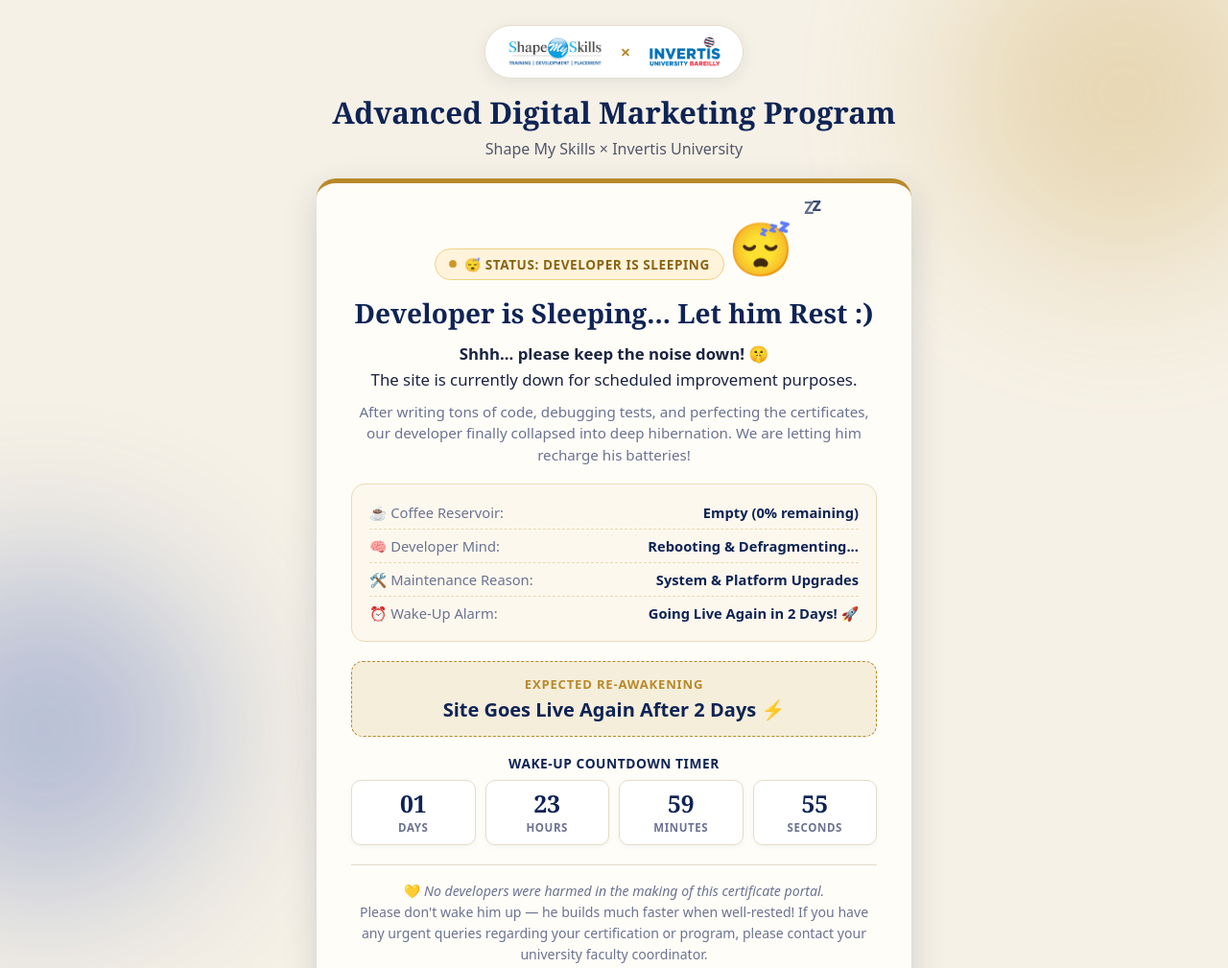
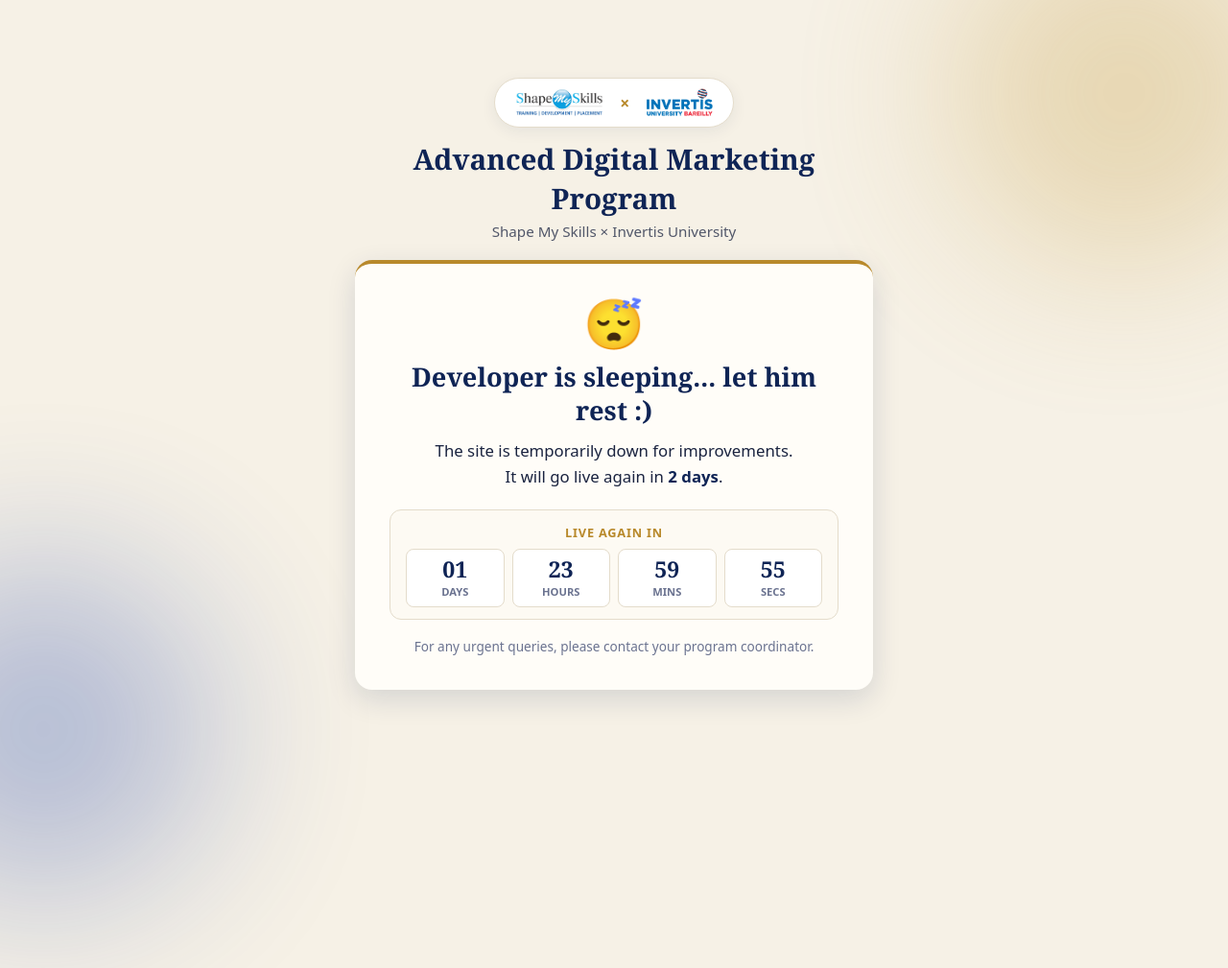
Before and after one commit to SinghCod3r/digital_marketing_certificate, a plain HTML site: page public/index.html in a window 1280 px wide. Shown: the top 1009 px of the page at 96% size. After the commit the page ends 800 px from the top, so only its background shows below. Drawn offline with Linux system fonts and the light colour scheme.

Commit message:
Simplify takedown message: short, natural, human tone

```diff
--- a/public/index.html
+++ b/public/index.html
@@ -7,16 +7,12 @@
 <style>
 :root {
   --navy: #0f2455;
-  --navy-dark: #091738;
   --gold: #b8892b;
-  --gold-light: #e5b84c;
   --bg: #f6f1e6;
   --card: #fffdf8;
   --ink: #1b2440;
   --muted: #6b7390;
   --line: #e4dccb;
-  --badge-bg: #fff4db;
-  --badge-border: #f0cf85;
 }
 * { box-sizing: border-box; }
 body {
@@ -28,7 +24,7 @@ body {
   display: flex;
   justify-content: center;
   align-items: center;
-  padding: 26px 16px;
+  padding: 24px 16px;
 }
 body::before, body::after {
   content: "";
@@ -61,11 +57,11 @@ body::after {
 
 .wrap {
   width: 100%;
-  max-width: 620px;
-  animation: rise .6s cubic-bezier(.2,.7,.2,1) both;
+  max-width: 540px;
+  animation: rise .5s cubic-bezier(.2,.7,.2,1) both;
 }
 @keyframes rise {
-  from { opacity: 0; transform: translateY(18px) scale(.985); }
+  from { opacity: 0; transform: translateY(16px); }
 }
 
 header {
@@ -76,17 +72,17 @@ header {
   display: inline-flex;
   align-items: center;
   justify-content: center;
-  gap: 18px;
+  gap: 16px;
   background: #ffffff;
-  padding: 10px 22px;
+  padding: 9px 20px;
   border-radius: 999px;
-  box-shadow: 0 4px 18px rgba(15,36,85,.08);
+  box-shadow: 0 4px 16px rgba(15,36,85,.07);
   border: 1px solid var(--line);
-  margin-bottom: 14px;
+  margin-bottom: 12px;
   max-width: 100%;
 }
 .brand-divider {
-  font-size: 1.15rem;
+  font-size: 1.1rem;
   font-weight: 700;
   color: var(--gold);
   line-height: 1;
@@ -97,16 +93,16 @@ header {
   object-fit: contain;
   display: block;
 }
-.logo-sms { height: 34px; }
-.logo-invertis { height: 32px; }
+.logo-sms { height: 32px; }
+.logo-invertis { height: 30px; }
 @media (max-width: 480px) {
-  .brand-bar { gap: 12px; padding: 8px 16px; }
-  .logo-sms { height: 28px; }
-  .logo-invertis { height: 26px; }
+  .brand-bar { gap: 10px; padding: 7px 14px; }
+  .logo-sms { height: 26px; }
+  .logo-invertis { height: 24px; }
 }
 header h1 {
-  font-size: clamp(1.4rem, 4.5vw, 1.95rem);
-  margin: 0 0 6px;
+  font-size: clamp(1.35rem, 4.2vw, 1.85rem);
+  margin: 0 0 4px;
   font-family: Georgia, serif;
   color: var(--navy);
   font-weight: 700;
@@ -115,74 +111,29 @@ header p {
   margin: 0;
   color: var(--ink);
   opacity: .75;
-  font-size: 1rem;
+  font-size: 0.95rem;
   font-weight: 500;
 }
 
 .card {
   background: var(--card);
-  border-radius: 20px;
-  padding: clamp(22px, 5vw, 36px);
-  box-shadow: 0 12px 35px rgba(15,36,85,.16);
-  border-top: 5px solid var(--gold);
+  border-radius: 18px;
+  padding: clamp(24px, 5vw, 36px);
+  box-shadow: 0 10px 30px rgba(15,36,85,.14);
+  border-top: 4px solid var(--gold);
   text-align: center;
 }
 
-.status-badge {
-  display: inline-flex;
-  align-items: center;
-  gap: 8px;
-  background: var(--badge-bg);
-  border: 1px solid var(--badge-border);
-  color: #8c6314;
-  font-weight: 700;
-  font-size: 0.85rem;
-  padding: 6px 14px;
-  border-radius: 99px;
-  text-transform: uppercase;
-  letter-spacing: .04em;
-  margin-bottom: 16px;
-}
-.status-dot {
-  width: 8px;
-  height: 8px;
-  background: #c98c1a;
-  border-radius: 50%;
-  animation: pulse 1.6s ease-in-out infinite;
-}
-@keyframes pulse {
-  0%, 100% { opacity: 1; transform: scale(1); }
-  50% { opacity: .4; transform: scale(.8); }
-}
-
-.sleep-icon-box {
-  position: relative;
-  display: inline-block;
-  margin: 4px auto 14px;
-  font-size: 3.4rem;
+.emoji-heading {
+  font-size: 3.2rem;
   line-height: 1;
-}
-.zzz-badge {
-  position: absolute;
-  font-weight: 900;
-  color: var(--navy);
-  opacity: 0;
-  animation: floatZ 3s ease-in-out infinite;
-  user-select: none;
-}
-.z1 { font-size: 1rem; top: -6px; right: -12px; animation-delay: 0s; }
-.z2 { font-size: 1.3rem; top: -18px; right: -24px; animation-delay: 1s; }
-.z3 { font-size: 1.6rem; top: -32px; right: -36px; animation-delay: 2s; }
-@keyframes floatZ {
-  0% { opacity: 0; transform: translate(0, 0) scale(0.6); }
-  45% { opacity: 0.95; transform: translate(6px, -12px) scale(1); }
-  100% { opacity: 0; transform: translate(14px, -26px) scale(1.25); }
+  margin-bottom: 12px;
 }
 
 .card h2 {
   font-family: Georgia, serif;
   color: var(--navy);
-  font-size: clamp(1.35rem, 4.4vw, 1.75rem);
+  font-size: clamp(1.35rem, 4.4vw, 1.7rem);
   margin: 0 0 12px;
   line-height: 1.3;
 }
@@ -191,112 +142,59 @@ header p {
   font-size: 1.05rem;
   line-height: 1.6;
   color: var(--ink);
-  margin: 0 0 8px;
+  margin: 0 0 20px;
 }
-.card .sublead {
-  font-size: 0.95rem;
-  color: var(--muted);
-  line-height: 1.5;
-  margin: 0 0 18px;
+.card .lead strong {
+  color: var(--navy);
 }
 
-.funny-status-box {
-  background: #fdf8ee;
-  border: 1.5px solid #ebd9b7;
-  border-radius: 14px;
-  padding: 12px 18px;
-  margin: 16px 0 20px;
-  text-align: left;
-  font-size: 0.92rem;
+.countdown-wrap {
+  background: #fdfaf3;
+  border: 1px solid var(--line);
+  border-radius: 12px;
+  padding: 14px 16px 12px;
+  margin: 18px 0;
 }
-.status-row {
-  display: flex;
-  justify-content: space-between;
-  align-items: center;
-  padding: 7px 0;
-  border-bottom: 1px dashed #e8d7b3;
-}
-.status-row:last-child {
-  border-bottom: none;
-}
-.status-row span {
-  color: var(--muted);
-  font-weight: 500;
-}
-.status-row strong {
-  color: var(--navy);
-  font-weight: 600;
-  text-align: right;
-}
-
-.highlight-box {
-  background: #f5eedb;
-  border: 1.5px dashed var(--gold);
-  border-radius: 12px;
-  padding: 14px 18px;
-  margin: 18px 0;
-  text-align: center;
-}
-.highlight-title {
-  font-size: 0.82rem;
+.countdown-title {
+  font-size: 0.8rem;
   font-weight: 700;
   text-transform: uppercase;
   letter-spacing: .06em;
   color: var(--gold);
-  margin-bottom: 4px;
-}
-.highlight-date {
-  font-size: 1.25rem;
-  font-weight: 700;
-  color: var(--navy);
-}
-
-.timer-heading {
-  font-size: 0.86rem;
-  font-weight: 700;
-  color: var(--navy);
-  margin-top: 18px;
-  margin-bottom: 6px;
-  text-transform: uppercase;
-  letter-spacing: .04em;
+  margin-bottom: 8px;
 }
 
 .countdown-grid {
   display: grid;
   grid-template-columns: repeat(4, 1fr);
-  gap: 10px;
-  margin: 8px 0 12px;
+  gap: 8px;
 }
 .countdown-item {
   background: #ffffff;
   border: 1px solid var(--line);
-  border-radius: 10px;
-  padding: 10px 4px;
-  box-shadow: 0 2px 6px rgba(15,36,85,.04);
+  border-radius: 8px;
+  padding: 8px 4px;
 }
 .countdown-value {
-  font-size: 1.55rem;
+  font-size: 1.45rem;
   font-weight: 700;
   color: var(--navy);
   font-family: Georgia, serif;
   line-height: 1.1;
 }
 .countdown-label {
-  font-size: 0.72rem;
+  font-size: 0.7rem;
   text-transform: uppercase;
   color: var(--muted);
   font-weight: 600;
-  margin-top: 4px;
-  letter-spacing: .05em;
+  margin-top: 2px;
 }
 
 .card .note {
-  font-size: 0.88rem;
+  font-size: 0.85rem;
   color: var(--muted);
-  line-height: 1.55;
-  margin-top: 20px;
-  padding-top: 16px;
-  border-top: 1px solid var(--line);
+  margin-top: 18px;
+  margin-bottom: 0;
 }
 </style>
 </head>
@@ -313,53 +211,15 @@ header p {
   </header>
 
   <main class="card">
-    <div class="status-badge">
-      <span class="status-dot"></span>
-      😴 Status: Developer is Sleeping
-    </div>
-
-    <div class="sleep-icon-box">
-      <span>😴</span>
-      <span class="zzz-badge z1">Z</span>
-      <span class="zzz-badge z2">z</span>
-      <span class="zzz-badge z3">z</span>
-    </div>
-
-    <h2>Developer is Sleeping... Let him Rest :)</h2>
-
+    <div class="emoji-heading">😴</div>
+    <h2>Developer is sleeping... let him rest :)</h2>
     <p class="lead">
-      <strong>Shhh... please keep the noise down! 🤫</strong><br>
-      The site is currently down for scheduled improvement purposes.
-    </p>
-    <p class="sublead">
-      After writing tons of code, debugging tests, and perfecting the certificates, our developer finally collapsed into deep hibernation. We are letting him recharge his batteries!
+      The site is temporarily down for improvements.<br>
+      It will go live again in <strong>2 days</strong>.
     </p>
 
-    <div class="funny-status-box">
-      <div class="status-row">
-        <span>☕ Coffee Reservoir:</span>
-        <strong>Empty (0% remaining)</strong>
-      </div>
-      <div class="status-row">
-        <span>🧠 Developer Mind:</span>
-        <strong>Rebooting & Defragmenting...</strong>
-      </div>
-      <div class="status-row">
-        <span>🛠️ Maintenance Reason:</span>
-        <strong>System & Platform Upgrades</strong>
-      </div>
-      <div class="status-row">
-        <span>⏰ Wake-Up Alarm:</span>
-        <strong>Going Live Again in 2 Days! 🚀</strong>
-      </div>
-    </div>
-
-    <div class="highlight-box">
-      <div class="highlight-title">Expected Re-Awakening</div>
-      <div class="highlight-date">Site Goes Live Again After 2 Days ⚡</div>
-    </div>
-
-    <div class="timer-heading">Wake-Up Countdown Timer</div>
+    <div class="countdown-wrap">
+      <div class="countdown-title">Live again in</div>
       <div class="countdown-grid" id="timer">
         <div class="countdown-item">
           <div class="countdown-value" id="days">02</div>
@@ -371,23 +231,22 @@ header p {
         </div>
         <div class="countdown-item">
           <div class="countdown-value" id="minutes">00</div>
-        <div class="countdown-label">Minutes</div>
+          <div class="countdown-label">Mins</div>
         </div>
         <div class="countdown-item">
           <div class="countdown-value" id="seconds">00</div>
-        <div class="countdown-label">Seconds</div>
+          <div class="countdown-label">Secs</div>
+        </div>
       </div>
     </div>
 
     <p class="note">
-      💛 <em>No developers were harmed in the making of this certificate portal.</em><br>
-      Please don't wake him up — he builds much faster when well-rested! If you have any urgent queries regarding your certification or program, please contact your university faculty coordinator.
+      For any urgent queries, please contact your program coordinator.
     </p>
   </main>
 </div>
 
 <script>
-// Target: 2 days (48 hours) from current maintenance start
 const DURATION_MS = 48 * 60 * 60 * 1000;
 let endTime = localStorage.getItem("dev_sleep_end_time");
 if (!endTime || isNaN(endTime)) {
@@ -398,9 +257,7 @@ if (!endTime || isNaN(endTime)) {
 }
 
 function updateTimer() {
-  const now = Date.now();
-  const diff = Math.max(0, endTime - now);
-
+  const diff = Math.max(0, endTime - Date.now());
   const d = Math.floor(diff / (1000 * 60 * 60 * 24));
   const h = Math.floor((diff % (1000 * 60 * 60 * 24)) / (1000 * 60 * 60));
   const m = Math.floor((diff % (1000 * 60 * 60)) / (1000 * 60));
```
Lines whose indentation alone changed are shown as unchanged.
